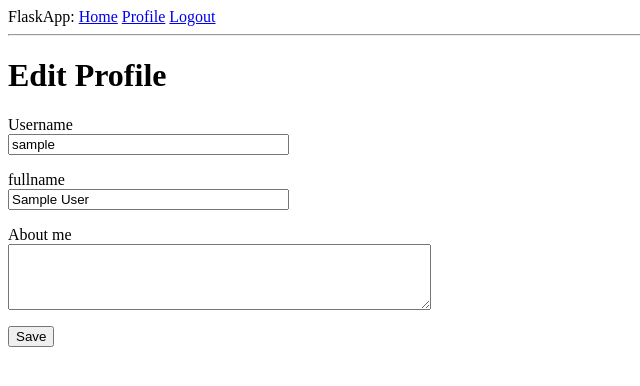
After one commit to NonsoAmadi10/Minimal-Flask-App, a Flask app: page /edit_profile in a window 1280 px wide. The commit adds this page. Shown: the top 386 px of the page, without its empty margins (0-640 px from the left). Run offline with Flask 2, Linux system fonts and the light colour scheme; the visitor is signed in with stand-in values (Sample User, id 1); data comes from the database, SQL or seed files in the repository; both versions use the stored data as it was after the commit.

Commit message:
profile page and avatars

```diff
--- a/app/forms.py
+++ b/app/forms.py
@@ -1,6 +1,6 @@
 from flask_wtf import FlaskForm
-from wtforms import StringField, PasswordField, BooleanField, SubmitField
-from wtforms.validators import DataRequired, ValidationError, Email, EqualTo
+from wtforms import StringField, PasswordField, BooleanField, SubmitField, TextAreaField
+from wtforms.validators import DataRequired, ValidationError, Email, EqualTo, Length
 from app.models import User
 
 class LoginForm(FlaskForm):
@@ -27,3 +27,10 @@ class RegistrationForm(FlaskForm):
         user = User.query.filter_by(email=email.data).first()
         if user is not None:
             raise ValidationError('Email user exist! Please choose another email address')
+
+
+class EditProfileForm(FlaskForm):
+    username = StringField('Username', validators=[DataRequired()])
+    fullname = StringField('fullname', validators=[DataRequired()])
+    about_me = TextAreaField('About me', validators=[Length(min=0, max=140)])
+    submit = SubmitField('Save')
--- a/app/models.py
+++ b/app/models.py
@@ -1,4 +1,5 @@
 from datetime import datetime
+from hashlib import md5
 from app import db, login
 from werkzeug.security import generate_password_hash, check_password_hash
 from flask_login import UserMixin
@@ -6,6 +7,8 @@ from flask_login import UserMixin
 class User(UserMixin, db.Model):
     id = db.Column(db.Integer, primary_key=True)
     fullname= db.Column(db.String(120))
+    about_me = db.Column(db.String(140))
+    last_seen = db.Column(db.DateTime, default=datetime.utcnow)
     username = db.Column(db.String(64), index=True, unique=True)
     email = db.Column(db.String(120), index=True, unique=True)
     password_hash = db.Column(db.String(128))
@@ -19,6 +22,9 @@ class User(UserMixin, db.Model):
 
     def check_password(self, password):
         return check_password_hash(self.password_hash, password)
+    def avatar(self, size):
+        digest = md5(self.email.lower().encode('utf-8')).hexdigest()
+        return f'https://www.gravatar.com/avatar/{digest}?d=identicon&s={size}'
 
 
 @login.user_loader
--- a/app/routes.py
+++ b/app/routes.py
@@ -1,9 +1,18 @@
 from flask import render_template, flash, redirect, request, url_for
-from .forms import LoginForm, RegistrationForm
+from .forms import LoginForm, RegistrationForm, EditProfileForm
 from app import app, db
 from flask_login import current_user, login_user, logout_user, login_required
 from .models import User
+from datetime import datetime
 from werkzeug.urls import url_parse
+
+
+@app.before_request
+def before_request():
+    if current_user.is_authenticated:
+        current_user.last_seen = datetime.utcnow()
+        db.session.commit()
+
 @app.route('/')
 @app.route('/index')
 @login_required
@@ -54,6 +63,41 @@ def login():
     return render_template('login.html', title='login', form=form)
 
 
+@app.route('/user/<username>')
+def user(username):
+    user = User.query.filter_by(username=username).first_or_404()
+    posts= [
+        {
+            'author': user,
+            'body': 'Beautiful day in Portland!'
+        },
+        {
+            'author': user,
+            'body': 'The Avengers movie was so cool!'
+        }
+    ]
+
+    return render_template('user.html', posts=posts, user=user, title= f'{user.username} profile page')
+
+
+@app.route('/edit_profile', methods=['GET', 'POST'])
+@login_required
+def edit_profile():
+    form = EditProfileForm()
+    if form.validate_on_submit():
+        current_user.username = form.username.data
+        current_user.about_me = form.about_me.data
+        current_user.fullname = form.fullname.data
+        db.session.commit()
+        flash('Your changes have been saved.')
+        return redirect(url_for('user', username=current_user.username))
+    elif request.method == 'GET':
+        form.username.data = current_user.username
+        form.about_me.data = current_user.about_me
+        form.fullname.data = current_user.fullname
+    return render_template('edit_profile.html', title='Edit Profile',
+                           form=form)
+
 @app.route('/logout')
 def logout():
     logout_user()
--- /dev/null
+++ b/app/templates/_post.html
@@ -0,0 +1,6 @@
+ <table>
+        <tr valign="top">
+            <td><img src="{{ post.author.avatar(36) }}"></td>
+            <td>{{ post.author.username }} says:<br>{{ post.body }}</td>
+        </tr>
+</table>
--- a/app/templates/base.html
+++ b/app/templates/base.html
@@ -14,6 +14,7 @@
         {% if current_user.is_anonymous %}
         <a href="{{ url_for('login') }}">Login</a>
         {% else %}
+         <a href="{{ url_for('user', username=current_user.username) }}">Profile</a>
         <a href="{{ url_for('logout') }}">Logout</a>
         {% endif %}
         </div>
--- /dev/null
+++ b/app/templates/edit_profile.html
@@ -0,0 +1,30 @@
+{% extends "base.html" %}
+
+{% block content %}
+    <h1>Edit Profile</h1>
+    <form action="" method="post">
+        {{ form.hidden_tag() }}
+        <p>
+            {{ form.username.label }}<br>
+            {{ form.username(size=32) }}<br>
+            {% for error in form.username.errors %}
+            <span style="color: red;">{{ error }}</span>
+            {% endfor %}
+        </p>
+         <p>
+            {{ form.fullname.label }}<br>
+            {{ form.fullname(size=32) }}<br>
+            {% for error in form.fullname.errors %}
+            <span style="color: red;">{{ error }}</span>
+            {% endfor %}
+        </p>
+        <p>
+            {{ form.about_me.label }}<br>
+            {{ form.about_me(cols=50, rows=4) }}<br>
+            {% for error in form.about_me.errors %}
+            <span style="color: red;">{{ error }}</span>
+            {% endfor %}
+        </p>
+        <p>{{ form.submit() }}</p>
+    </form>
+{% endblock %}
```
Also changed, not shown: app/templates/user.html (added, +20 -0 lines), migrations/versions/98ee2d4e0026_.py (added, +30 -0 lines), app/app.db.
